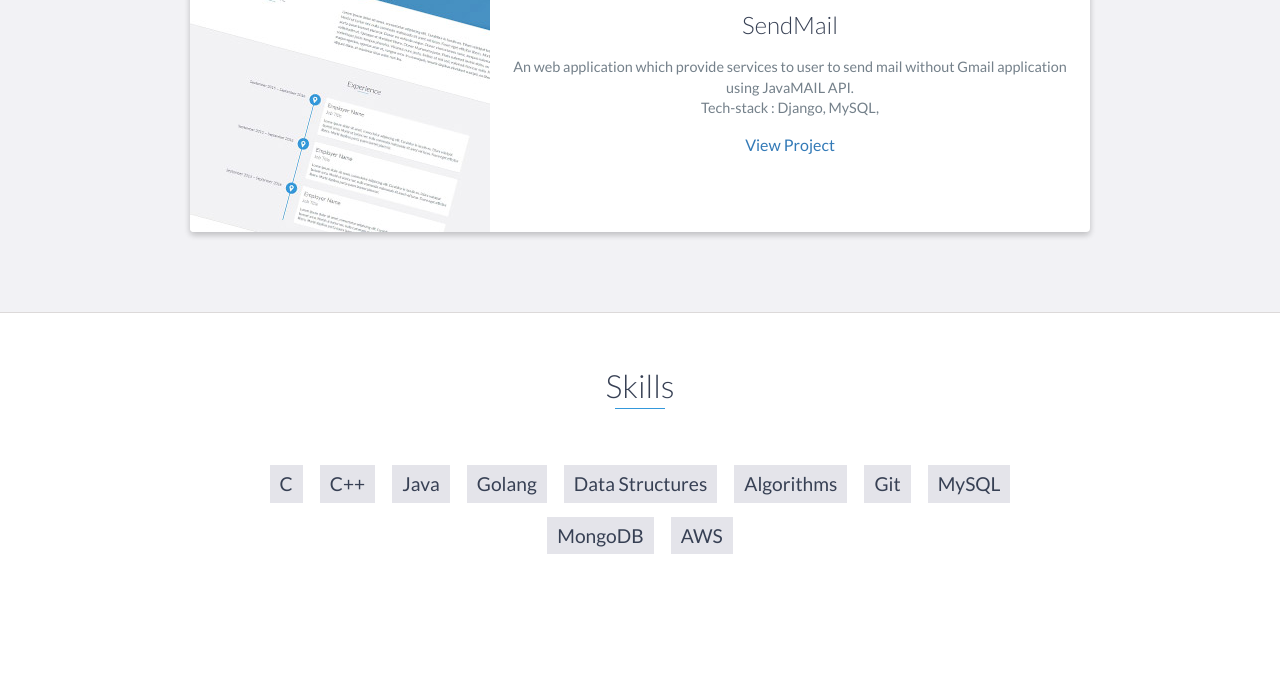
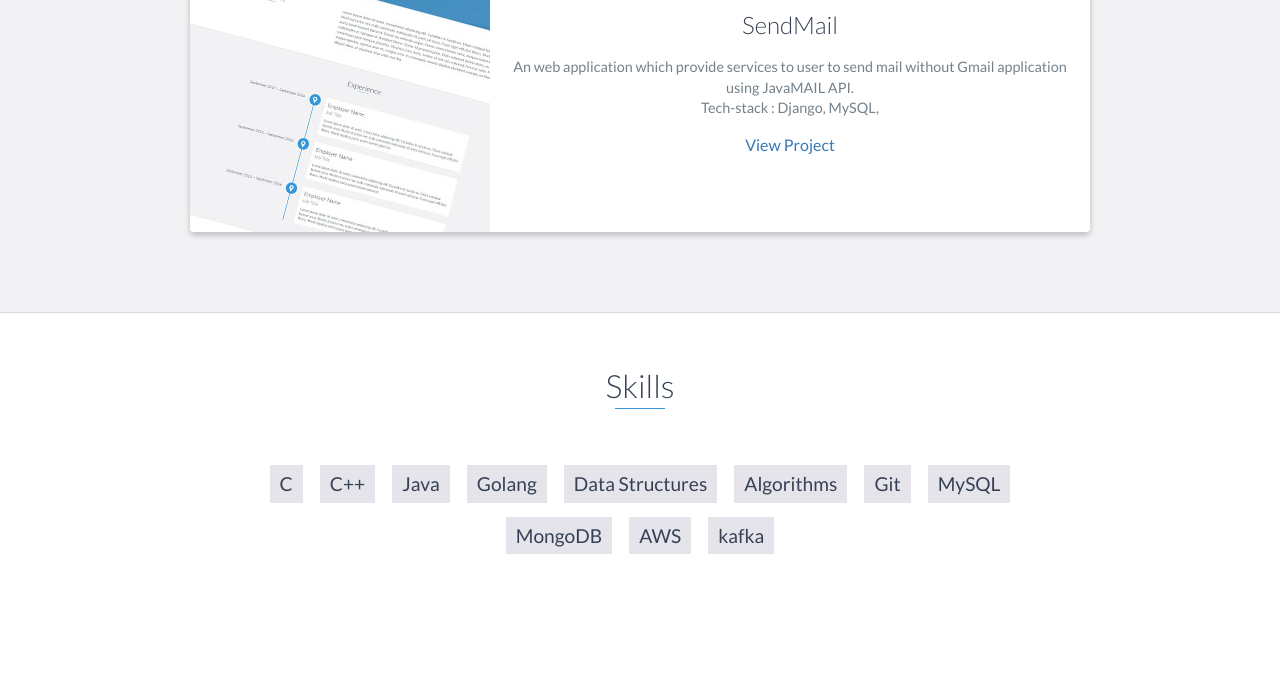
Before and after one commit to utsav-vaghani/utsav-vaghani.github.io, a website: page index.html in a window 1280 px wide. Shown: the part 3350-4044 px from the top of the page. Drawn offline with nearby package versions, Linux system fonts and the light colour scheme.

Commit message:
Update index.html

```diff
--- a/index.html
+++ b/index.html
@@ -244,18 +244,14 @@
             <li>C</li>
             <li>C++</li>
             <li>Java</li>
-<!--             <li>Python</li> -->
             <li>Golang</li>
             <li>Data Structures</li>
             <li>Algorithms</li>
-<!--             <li>Node.js</li> -->
-<!--             <li>React</li> -->
-<!--             <li>Django</li> -->
-<!--             <li>Spring</li> -->
             <li>Git</li>
             <li>MySQL</li>
             <li>MongoDB</li>
             <li>AWS</li>
+		<li>kafka</li>
         </ul>
     </div>
     <!-- End #skills -->
```
